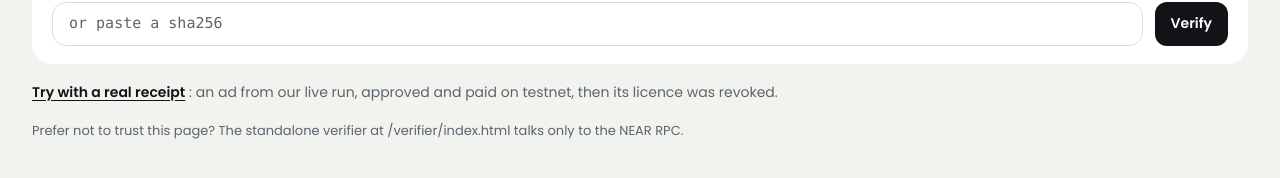
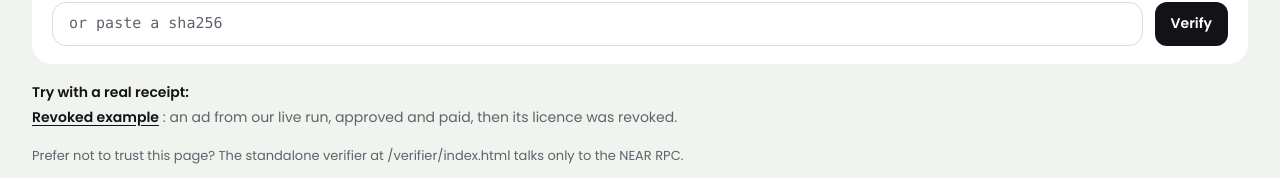
Before and after one commit to rohitshukla11/likeness-near, a Next.js app in the folder web/: page /verify in a window 1280 px wide. Shown: the part 401-579 px from the top of the page. Built offline with nearby package versions, Linux system fonts and the light colour scheme; no server answers; the database is empty; a web font is replaced by a local one.

Commit message:
feat(verify): two real-receipt examples, Licensed and Revoked
Verify links a Revoked example (the live-run ad) and a Licensed one, which stays hidden
until NEXT_PUBLIC_DEMO_RECEIPT_LICENSED_SHA names an approved ad whose licence is still
active. README and .env.example.

```diff
--- a/web/app/(app)/verify/page.tsx
+++ b/web/app/(app)/verify/page.tsx
@@ -12,7 +12,7 @@ import { NotConnected } from "@/components/ds/NotConnected";
 import { inputClass } from "@/components/ui";
 import { Verdict } from "@/components/likeness/Verdict";
 import { sha256Hex } from "@/lib/api";
-import { contractConfigured, DEMO_RECEIPT_SHA } from "@/lib/near/config";
+import { contractConfigured, DEMO_RECEIPT_LICENSED_SHA, DEMO_RECEIPT_SHA } from "@/lib/near/config";
 import { views } from "@/lib/near/view";
 import type { VerifyResult } from "@/lib/types";
 
@@ -91,12 +91,23 @@ function VerifyInner() {
       </Card>
       {error && <ErrorCard>{error}</ErrorCard>}
       {result && <Verdict r={result} />}
-      <p className="m-0 text-[14px]">
-        <Link href={`/verify?sha256=${DEMO_RECEIPT_SHA}`} className="font-semibold underline">
-          Try with a real receipt
-        </Link>{" "}
-        <span className="text-grey">: an ad from our live run, approved and paid on testnet, then its licence was revoked.</span>
-      </p>
+      <div className="flex flex-col gap-1 text-[14px]">
+        <span className="font-semibold">Try with a real receipt:</span>
+        {DEMO_RECEIPT_LICENSED_SHA && (
+          <span>
+            <Link href={`/verify?sha256=${DEMO_RECEIPT_LICENSED_SHA}`} className="font-semibold underline">
+              Licensed example
+            </Link>{" "}
+            <span className="text-grey">: an ad approved and paid on testnet, its licence still active.</span>
+          </span>
+        )}
+        <span>
+          <Link href={`/verify?sha256=${DEMO_RECEIPT_SHA}`} className="font-semibold underline">
+            Revoked example
+          </Link>{" "}
+          <span className="text-grey">: an ad from our live run, approved and paid, then its licence was revoked.</span>
+        </span>
+      </div>
       <p className="m-0 text-[13px] text-grey">
         Prefer not to trust this page? The standalone verifier at <a href="/verifier/index.html">/verifier/index.html</a> talks only to the NEAR RPC.
       </p>
--- a/web/lib/near/config.ts
+++ b/web/lib/near/config.ts
@@ -13,8 +13,10 @@ export const contractConfigured = () => CONTRACT_ID !== "";
 
 /** Public testnet RPC for view calls from the browser. */
 export const RPC_URL = process.env.NEXT_PUBLIC_NEAR_RPC_URL || "https://rpc.testnet.near.org";
-/** A real receipt from the 13 Nov live run (approved and paid, then the licence was revoked), for "Try with a real receipt". */
+/** Real receipts for Verify's examples. Revoked: the 13 Nov live-run ad (approved and paid, then its licence was revoked). */
 export const DEMO_RECEIPT_SHA = process.env.NEXT_PUBLIC_DEMO_RECEIPT_SHA || "cb3c711510d2280036121a4df1de7bea7a4f7f2739877e568226c029e6b2ff9a";
+/** Licensed: an approved ad whose licence is still active; the example is hidden until this is set. */
+export const DEMO_RECEIPT_LICENSED_SHA = /^[0-9a-f]{64}$/.test(process.env.NEXT_PUBLIC_DEMO_RECEIPT_LICENSED_SHA ?? "") ? process.env.NEXT_PUBLIC_DEMO_RECEIPT_LICENSED_SHA! : null;
 
 export const EXPLORER = "https://testnet.nearblocks.io";
 export const txUrl = (hash: string) => `${EXPLORER}/txns/${hash}`;
```
Also changed, not shown: 2 other files (tests, documents, lock files or other folders).
